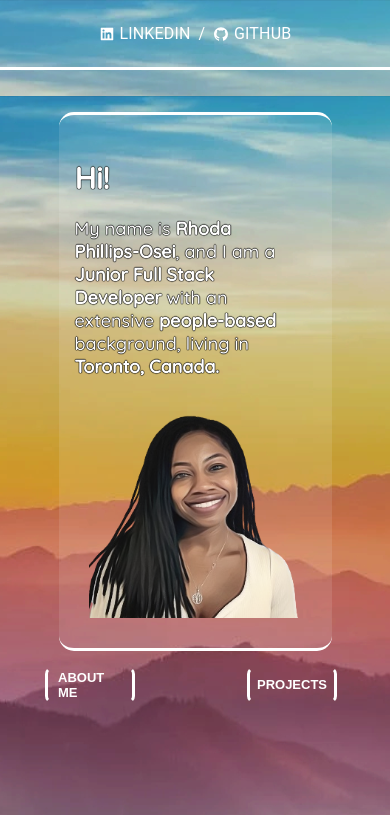
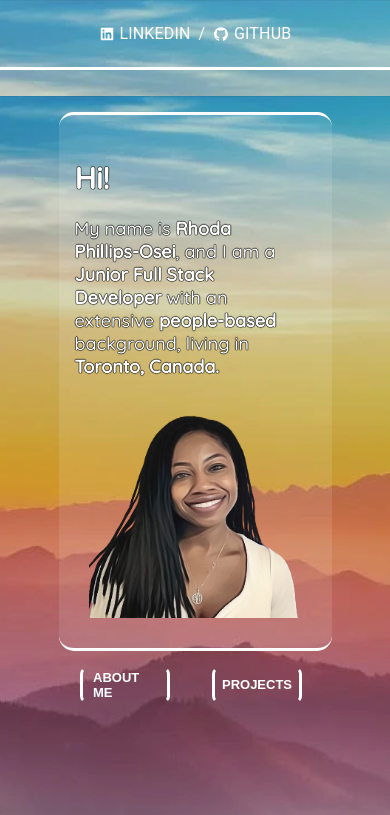
Before and after one commit to rphillipsosei/rhoda-portfolio, a Next.js app: page / in a window 390 px wide. Shown: the top 815 px of the page. Built offline with nearby package versions, Linux system fonts and the light colour scheme; a web font is replaced by a local one.

Commit message:
bring home nav buttons closer

```diff
--- a/styles/Home.module.css
+++ b/styles/Home.module.css
@@ -355,7 +355,7 @@ width: 500px;
 
 @media screen and (max-width: 520px) {
   .btnrow {
-    width: 300px;
+    width: 230px;
 }
 }
 
```
